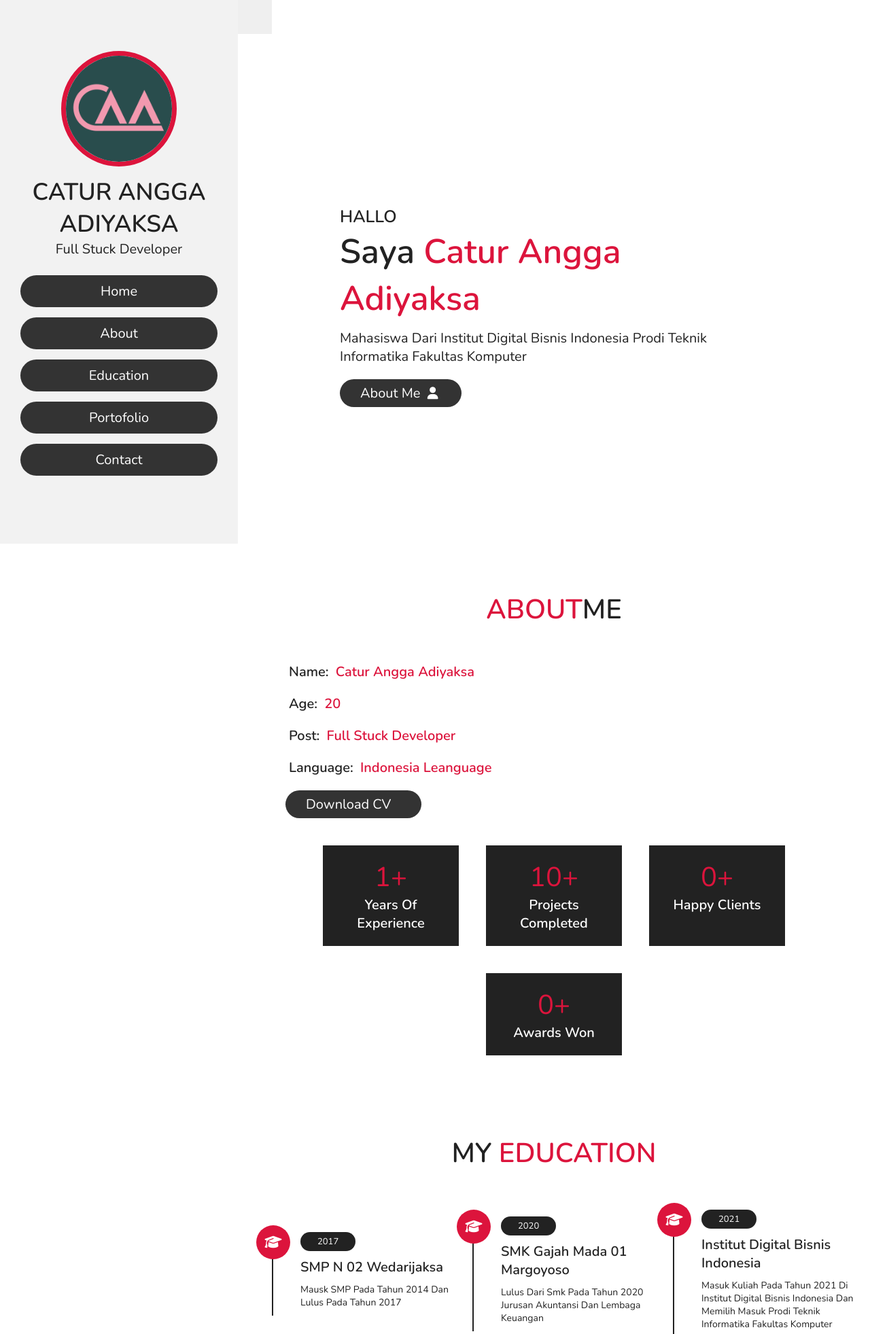
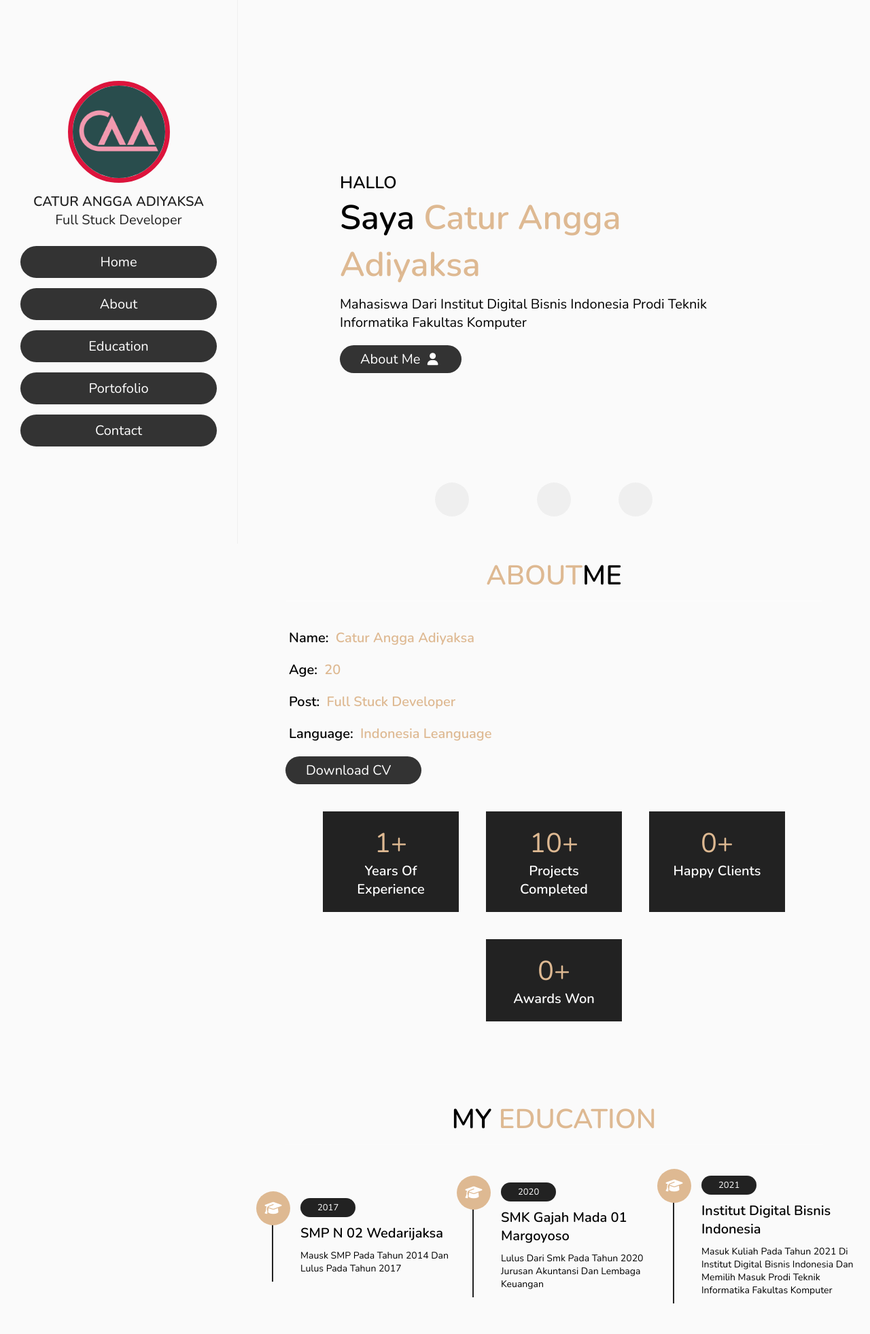
Before and after one commit to caturanggadiyaksa/portfolio-1, a PHP site: page / in a window 1280 px wide. Shown: the top 1963 px of the page at 68% size. Run offline with PHP 8.4, Linux system fonts and the light colour scheme; some libraries are stand-ins or nearby versions.

Commit message:
pull request

```diff
--- a/index.html
+++ b/index.html
@@ -14,17 +14,7 @@
     <link href="https://fonts.googleapis.com/css?family=Open+Sans" rel="stylesheet"/>
 
     <link rel="stylesheet" href="https://site-assets.fontawesome.com/releases/v6.1.1/css/all.css">
-    <style>
 
-        .dark-mode {
-            background-color: black;
-        }
-        .dark {
-            background-color: black;
-            color: aliceblue;
-        }
-
-    </style>
 
 </head>
 <body>
@@ -51,8 +41,23 @@
 </header>
 <!-- bagian header selesai-->
 
-<!--<div id="home" class="fa fa-bars"></div>-->
-<button style="width: 5rem; height: 5rem;"; onclick="myFunction()"><i class="fa-light fa-moon"></i></button>
+
+<!-- button tema dimulai-->
+
+    <div class="dark-light-theme">
+        <button style="width: 5rem; height: 5rem; position: fixed; bottom: 5%; border-radius: 50%; "; onclick="myFunction()"><i class="fa-light fa-moon"></i></button>
+
+    </div>
+
+    <div class="">
+        <button style="width: 5rem; height: 5rem; position: fixed; bottom: 5%; right: 25%; border-radius: 50%; "; onclick=""><i class="fa-light fa-moon"></i></button>
+
+    </div>
+
+    <div class="">
+        <button style="width: 5rem; height: 5rem; position: fixed; bottom: 5%; left: 50%; border-radius: 50%; "; onclick=""><i class="fa-light fa-moon"></i></button>
+
+    </div>
 
     <script>
     function myFunction() {
@@ -60,10 +65,9 @@
         element.classList.toggle("dark-mode");
 
     }
+    </script>
+<!-- Bagian button theme selesai -->
 
-
-
-    </script>
 <!-- Bagian Home started -->
 <section id="home" class="home">
 
@@ -211,16 +215,18 @@
             <h3 class="title">contact info</h3>
 
             <div class="info">
-                <h3 class="fas fa-envelope"><i></i> adiyaksacaturangga@gmail.com </h3>
+                <h3 ><i class="fas fa-envelope"></i> adiyaksacaturangga@gmail.com</h3>
                 <h3> <i class="fas fa-phone"></i> +62 895-2970-7813 </h3>
                 <h3><i class="fas fa-map-marker-alt"></i>DS Tlogoharum kec. wedarijaksa, pati, jawa tengah</h3>
             </div>
 
-            <iframe width='100%' height='400px' src="https://api.mapbox.com/styles/v1/caturangga/cl4yauuac001z15qjjzwiuuxq.html?title=false&access_token=pk.eyJ1IjoiY2F0dXJhbmdnYSIsImEiOiJjbDR5N3JrZW0wMzJhM2JxdmFyaWdtb3AxIn0.jBPID5RxfBeVaR0bC-vTuQ&zoomwheel=false#9.48/-6.7825/110.9609" title="Satellite Streets" style="border:none;"></iframe>
 
         </div>
 
-        <form action="">
+        <iframe width='100%' height='400px' src="https://api.mapbox.com/styles/v1/caturangga/cl4yauuac001z15qjjzwiuuxq.html?title=false&access_token=pk.eyJ1IjoiY2F0dXJhbmdnYSIsImEiOiJjbDR5N3JrZW0wMzJhM2JxdmFyaWdtb3AxIn0.jBPID5RxfBeVaR0bC-vTuQ&zoomwheel=false#9.48/-6.7825/110.9609" title="Satellite Streets" style="border:none;"></iframe>
+
+
+        <form action="" >
             <input type="text" placeholder="name" class="box">
             <input type="text" placeholder="email" class="box">
             <input type="text" placeholder="project" class="box">
--- a/style.css
+++ b/style.css
@@ -1,7 +1,16 @@
+/* #051622 #1BA098 #DEB992 */
+
+
+
 @import url('https://fonts.googleapis.com/css2?family=Nunito:wght@200;300;400;600&display=swap');
 
 :root {
     --color: crimson;
+    --theme-bg-color: #fafafa;
+    --border-right-color: #efefef;
+    --theme-bg-header-color: #fafafa;
+    --font-color: #DEB992;
+    --font-theme-color: rgb(0, 0, 0);
 }
 * {
     font-family: 'Nunito', sans-serif;
@@ -33,9 +42,10 @@ html::-webkit-scrollbar-thumb {
     background: var(--color);
 }
 body {
-    background: #fff;
+
     overflow-x: hidden;
     padding-left: 35rem;
+    background-color: var(--theme-bg-color);
 }
 section {
     min-height: 100vh;
@@ -55,7 +65,7 @@ section {
     font-size: 1.8rem;
 }
 .btn:hover {
-    background: var(--color);
+    background: var(--font-color);
 }
 .heading {
     text-align: center;
@@ -64,14 +74,30 @@ section {
     font-size: 4rem;
     padding: 1rem;
     border-bottom: .1rem solid #fff4;
-    color: #222;
+    color: var(--font-theme-color);
     font-weight: 600;
 }
 .heading span {
-    color: var(--color);
+    color: var(--font-color);
     text-transform: uppercase;
     font-weight: 600;
 }
+
+.dark-mode {
+    background-color: #051622;
+    --theme-bg-color: #051622;
+    --border-right-color: #333846;
+    --theme-bg-header-color: #1BA098;
+    --font-theme-color: #fff;
+}
+
+/* button theme section */
+.dark-light-theme{
+    display: flex;
+    justify-content: center;
+    align-items: center;
+}
+
 /* Header Section */
 
 header {
@@ -81,23 +107,27 @@ header {
     z-index: 1000;
     height: 100%;
     width: 35rem;
-    background: #f2f2f2;
+    /*background: #050505c9;*/
     display: flex;
     align-items: center;
     justify-content: center;
     flex-flow: column;
     text-align: center;
+    border-right: 1px solid var(--border-right-color);
+    background-color: var(--theme-bg-header-color);
+
 }
 header .user img {
-    height: 17rem;
-    width: 17rem;
+
+    height: 15rem;
+    width: 15rem;
     border-radius: 50%;
     object-fit: cover;
     margin-bottom: 1rem;
     border: .7rem solid var(--color);
 }
 header .user .name {
-    font-size: 3.5rem;
+    font-size: 2rem;
     color: #222;
 }
 header .user .post {
@@ -121,7 +151,7 @@ header .navbar ul li a {
     border-radius: 5rem;
 }
 header .navbar ul li a:hover {
-    background: var(--color);
+    background: var(--font-color);
 }
 #menu {
     position: fixed;
@@ -146,18 +176,20 @@ header .navbar ul li a:hover {
 }
 .home h3 {
     font-size: 2.5rem;
-    color: #222;
+    color: var(--font-theme-color);
+
 }
 .home h1 {
     font-size: 5rem;
-    color: #222;
+    color: var(--font-theme-color);
+
 }
 .home h1 span {
-    color: var(--color);
+    color: var(--font-color);
 }
 .home p {
     font-size: 2rem;
-    color: #222;
+    color: var(--font-theme-color);
     padding: 1rem 0;
 }
 
@@ -179,12 +211,12 @@ header .navbar ul li a:hover {
 }
 .about .row .info h3 {
     font-size: 2rem;
-    color: var(--color);
+    color: var(--font-color);
     font-weight: bold;
     padding: 1rem 0;
 }
 .about .row .info h3 span {
-    color: #222;
+    color: var(--font-theme-color);
     padding: 0 .5rem;
 }
 .about .row .counter {
@@ -202,7 +234,7 @@ header .navbar ul li a:hover {
 }
 .about .row .counter .box span {
     font-size: 4rem;
-    color: var(--color);
+    color: var(--font-color);
 }
 .about .row .counter .box h3 {
     font-size: 2rem;
@@ -237,12 +269,12 @@ header .navbar ul li a:hover {
 }
 .education .box-container .box h3 {
     font-size: 2rem;
-    color: #222;
+    color: var(--font-theme-color);
     padding-top: 1.5rem;
 }
 .education .box-container .box p {
     font-size: 1.4rem;
-    color: #222;
+    color: var(--font-theme-color);
     padding: 1rem 0;
 }
 .education .box-container .box i {
@@ -256,7 +288,7 @@ header .navbar ul li a:hover {
     color: #fff;
     text-align: center;
     font-size: 2rem;
-    background: var(--color);
+    background: var(--font-color);
 }
 
 /* Education Section Ends */
@@ -308,11 +340,18 @@ header .navbar ul li a:hover {
     margin: 2rem;
     margin-bottom: 4rem;
 }
+
+.contact .row iframe {
+    flex: 1 1 45rem;
+    padding: 2rem;
+    margin: 2rem;
+    margin-bottom: 4rem;
+}
 .contact .row form .box {
     padding: 1.5rem;
     margin: 1rem 0;
     background: #3333;
-    color: #222;
+    color: var(--font-theme-color);
     text-transform: none;
     font-size: 1.7rem;
     width: 100%;
@@ -326,7 +365,7 @@ header .navbar ul li a:hover {
 }
 .contact .row .content .title {
     text-transform: uppercase;
-    color: #222;
+    color: var(--font-theme-color);
     font-size: 3rem;
     padding-bottom: 2rem;
 }
@@ -335,13 +374,13 @@ header .navbar ul li a:hover {
     align-items: center;
     font-size: 2rem;
     text-transform: none;
-    color: #222;
+    color: var(--font-theme-color);
     padding: 1rem 0;
     font-weight: normal;
 }
 .contact .row .content .info h3 i {
     padding-right: 1rem;
-    color: var(--color);
+    color: var(--font-theme-color);
 }
 
 /* Contact Section Ends */
```
